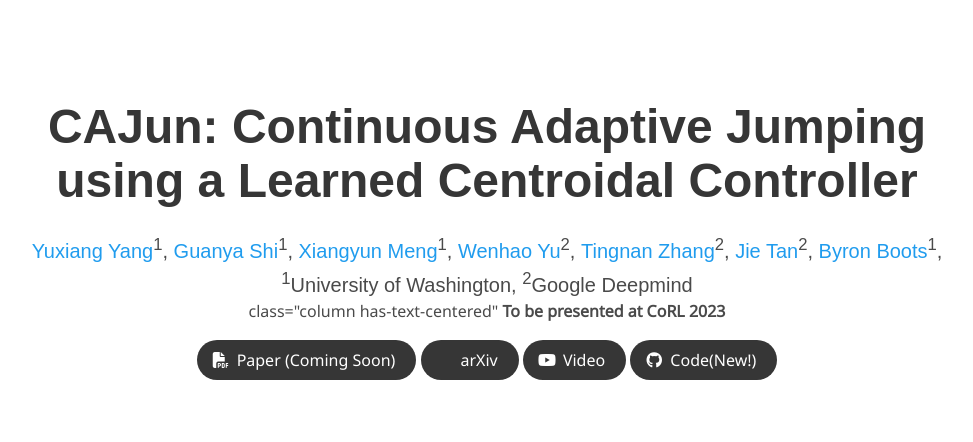
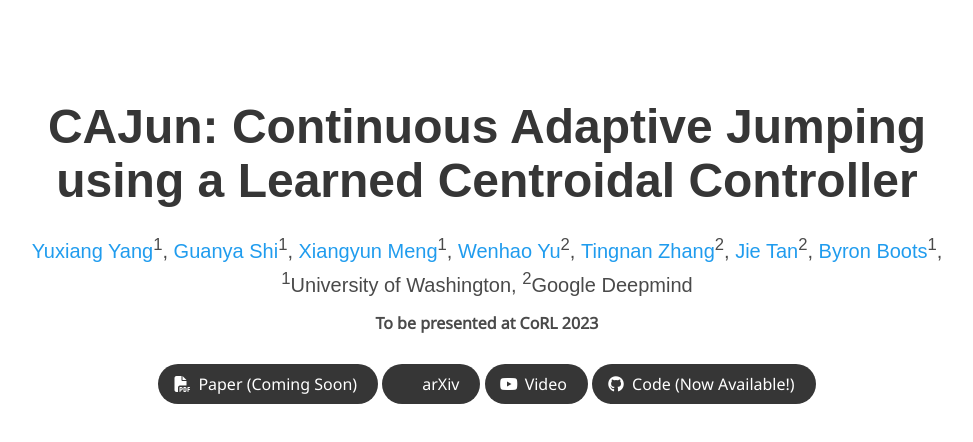
Before and after one commit to yxyang/cajun, a plain HTML site: page index.html in a window 1280 px wide. Shown: the top 442 px of the page, without its empty margins (153-1126 px from the left). Drawn offline with nearby package versions, Linux system fonts and the light colour scheme; grey boxes are pictures that could not be loaded; some icons are missing; a web font is replaced by a local one.

Commit message:
Update index.html

```diff
--- a/index.html
+++ b/index.html
@@ -110,7 +110,7 @@
             <span class="author-block"><sup>2</sup>Google Deepmind</span>
           </div>
 
-          <div>class="column has-text-centered"
+          <div class="column has-text-centered">
             <b>To be presented at CoRL 2023</b>
           </div>
 
@@ -152,7 +152,7 @@
                   <span class="icon">
                       <i class="fab fa-github"></i>
                   </span>
-                  <span>Code(New!)</span>
+                  <span>Code (Now Available!)</span>
                   </a>
               </span>
 
```
